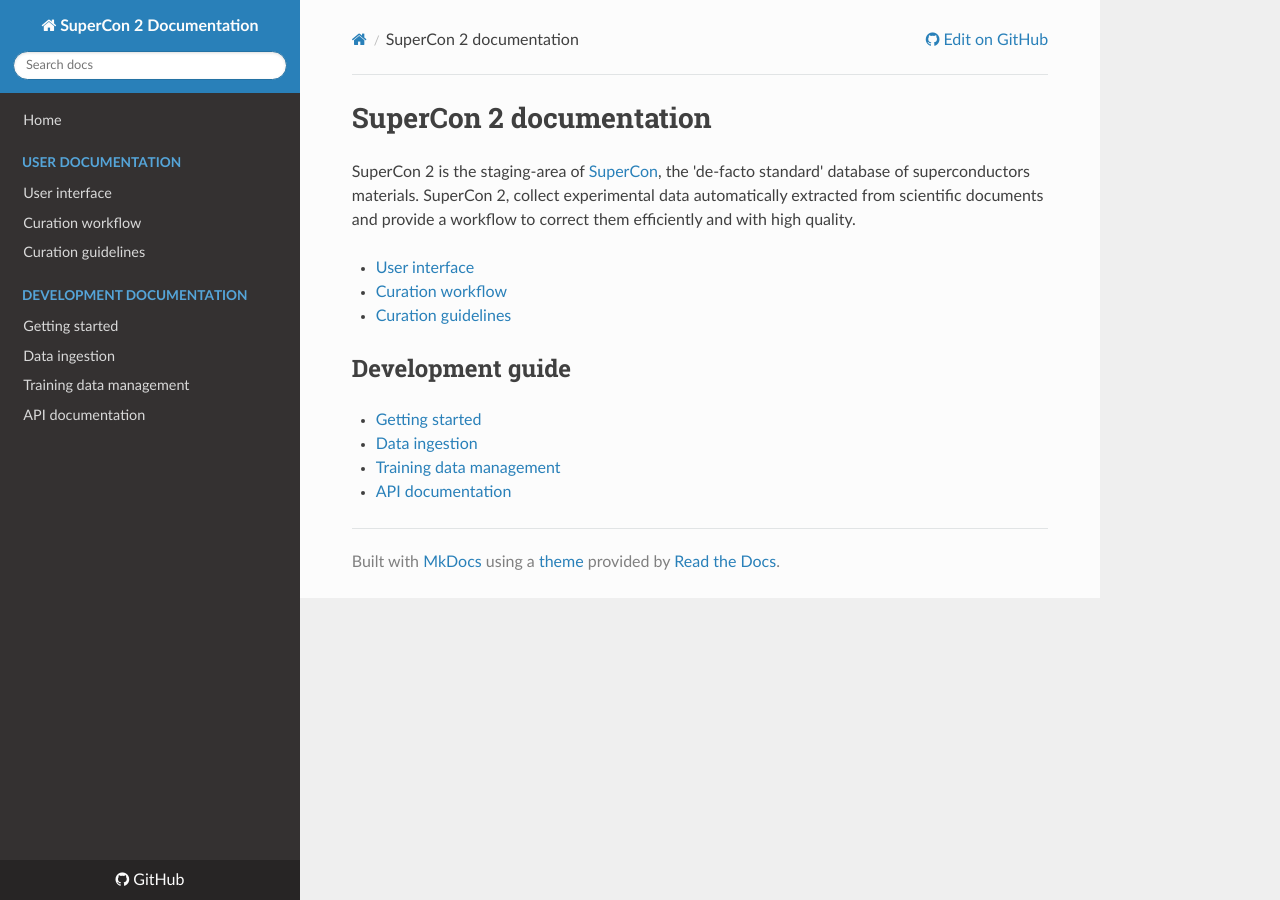
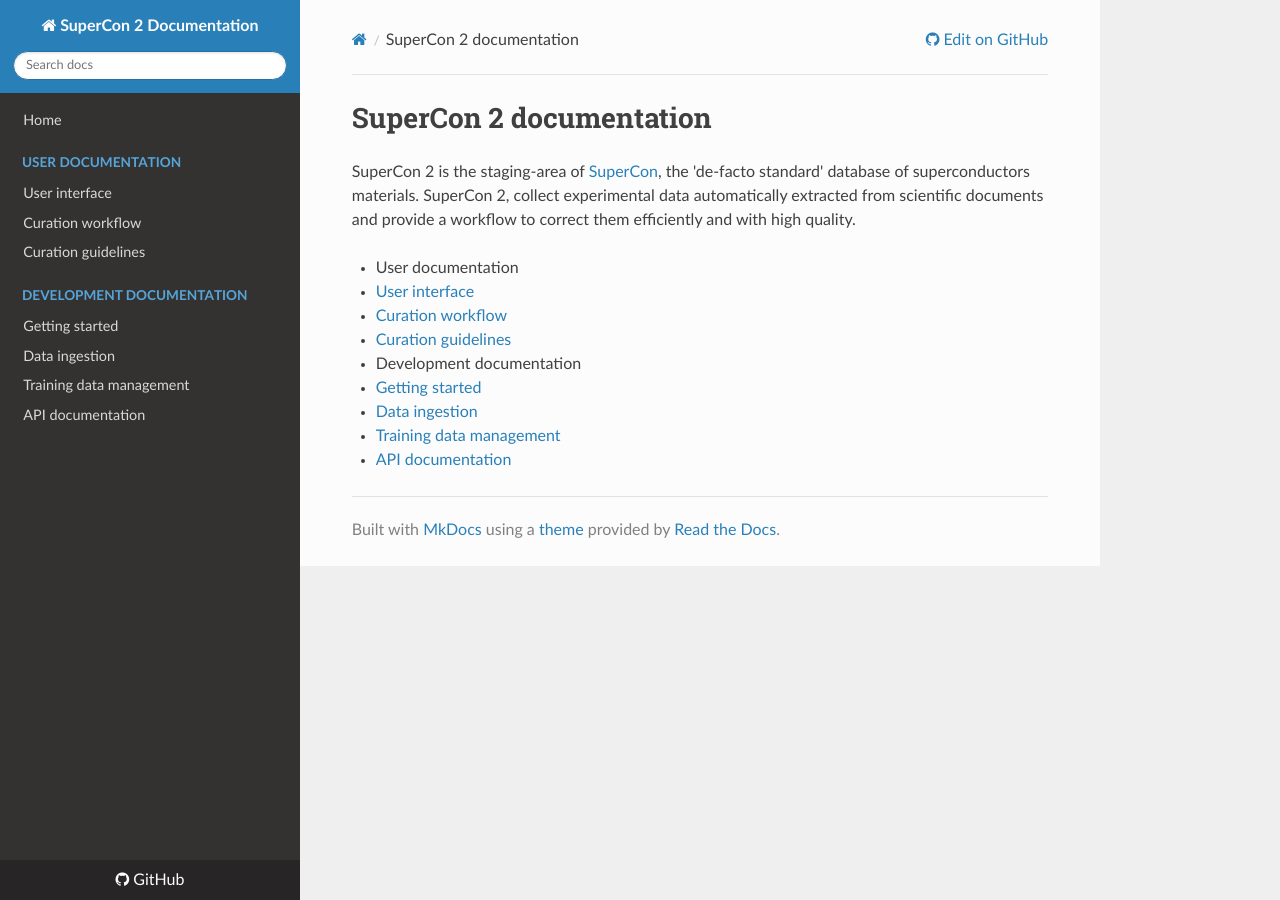
Before and after one commit to lfoppiano/supercon2, an MkDocs documentation site: the page built from docs/index.md, in a window 1280 px wide. Built offline with MkDocs 1.6.1, drawn with Linux system fonts in a browser that asks for light colours; nearby versions of some CDN libraries.

Commit message:
some structure

```diff
--- a/docs/index.md
+++ b/docs/index.md
@@ -3,13 +3,13 @@
 SuperCon 2 is the staging-area of [SuperCon](http://supercon.nims.go.jp), the 'de-facto standard' database of superconductors materials.
 SuperCon 2, collect experimental data automatically extracted from scientific documents and provide a workflow to correct them efficiently and with high quality.
 
-- [User interface](curation_interface.md)
-- [Curation workflow](curation_workflow.md)
-- [Curation guidelines](guidelines/readme.md)
+- User documentation
+  + [User interface](curation_interface.md)
+  + [Curation workflow](curation_workflow.md)
+  + [Curation guidelines](guidelines/readme.md)
 
-## Development guide
-
-- [Getting started](getting-started.md)
-- [Data ingestion](data-ingestion.md)
-- [Training data management](training-data-management.md)
-- [API documentation](api-documentation.md)
+- Development documentation
+  + [Getting started](getting-started.md)
+  + [Data ingestion](data-ingestion.md)
+  + [Training data management](training-data-management.md)
+  + [API documentation](api-documentation.md)
```
